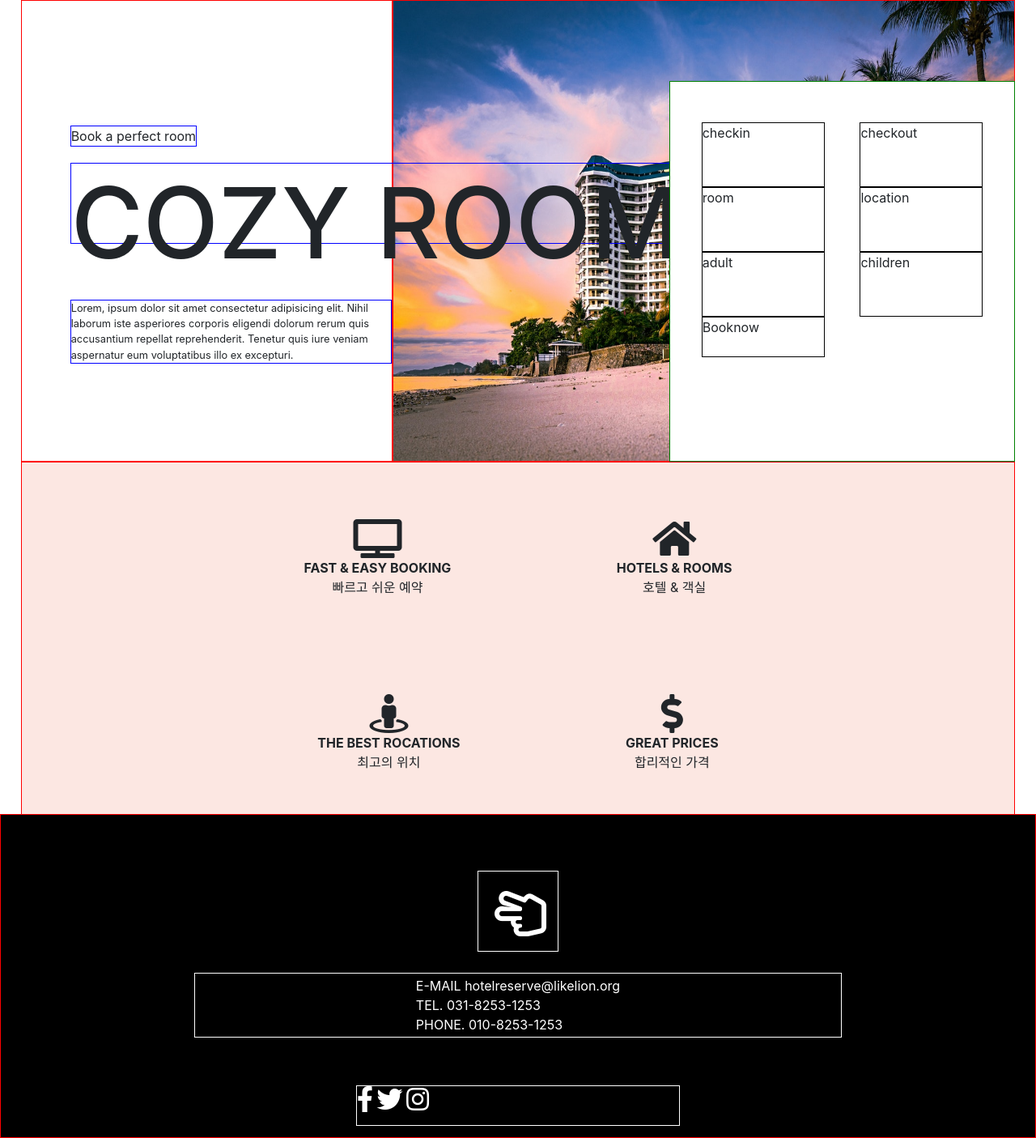
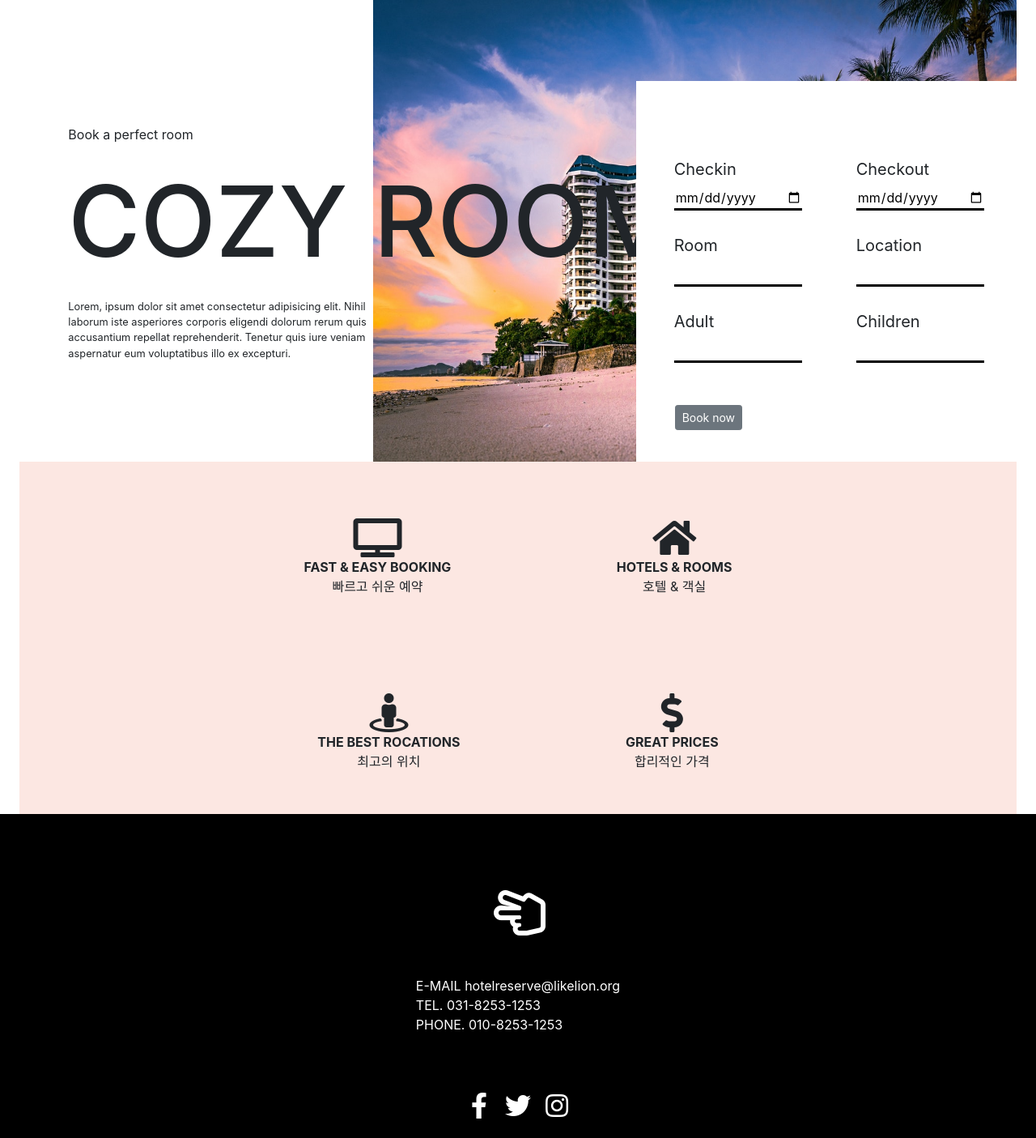
Before and after one commit to Beans9605/hotel_reservation, a Django app: page / in a window 1280 px wide. Shown: the part 56-1461 px from the top of the page at 81% size. Run offline with Django 3.2, Linux system fonts and the light colour scheme; some libraries are stand-ins or nearby versions.

Commit message:
complete home template

```diff
--- a/hotel_reservation/main/static/css/home.css
+++ b/hotel_reservation/main/static/css/home.css
@@ -15,21 +15,21 @@
     grid-row: 1;
 }
 .slide_textBox {
-    border: 1px solid red;
+
     grid-column: 2 / 3 ;
     grid-row: 2 / 4;
     position: relative;
     overflow: visible;
 }
 .top_comment {
-    border: 1px solid blue;
+
     position: absolute;
     left: 60px;
     top: 154px;
 
 }
 .main_comment {
-    border: 1px solid blue;
+
     position: absolute;
     max-height: 100px;
     left: 60px;
@@ -39,14 +39,14 @@
     white-space: nowrap;
 }
 .textBox {
-    border: 1px solid blue;
+
     position: absolute;
     left: 60px;
     top: 369px;
     font-size: 80%;
 }
 .img_box {
-    border: 1px solid red;
+
     grid-column: 3 / 5 ;
     grid-row: 2 / 4;
     position: relative;
@@ -62,61 +62,93 @@
 }
 
 .date_checkBox {
-    border: 1px solid green;
+    min-width: 470px;
     grid-column: 4  ;
     grid-row: 3 / 4;
     background-color: white;
     z-index: 1;
+    position: relative;
+
+    /* grid
     display: grid;
     grid-template-columns: 20fr 230fr 230fr 20fr;
     grid-template-rows: 50px 80px 80px 80px 50px 50px;
     align-items: center;
     justify-items: center;
+    */
 }
 .date_box {
+    position: absolute;
     max-width: 152px;
     min-width: 152px;
     max-height: 80px;
     min-height: 80px;
-    border: 1px solid black;
     text-align: left;
 
 }
+.date_box p {
+    font-size: 20px;
+    margin-bottom: 7px;
+}
+.date_box input {
+    border: none;
+    border-bottom: 3px solid black;
+    width: 158px;
+    margin: 0px;
+}
+
+
 #checkin {
     grid-column: 2 ;
     grid-row: 2 ;
+    top: 20%;
+    left: 10%;
 }
+
 #checkout {
     grid-column: 3;
     grid-row: 2;
+    top: 20%;
+    right: 46px;
 }
+
 #room {
     grid-column: 2;
     grid-row: 3;
+    top: 40%;
+    left: 10%;
+
 }
 #location {
     grid-column: 3;
     grid-row: 3;
+    top: 40%;
+    right: 46px;;
 }
 #adult {
     grid-column: 2;
     grid-row: 4;
+    top: 60%;
+    left: 10%;
 }
 #children {
     grid-column: 3;
     grid-row: 4;
+    top: 60%;
+    right: 46px;
 }
 #bookNow {
-    max-width: 152px;
-    min-width: 152px;
-    max-height: 50px;
-    min-height: 50px;
-    grid-column: 2;
-    grid-row: 5;
+   width: 152px;
+   height: 50px;
+   top: 85%;
+   left: 10%;
 }
+.btn-sm {
+    margin-left: 1px;
 
+}
 .imformation {
-    border: 1px solid red;
+
     grid-column: 2 / 5 ;
     grid-row: 4;
 }
@@ -144,7 +176,7 @@
 }
 
 .footer {
-    border: 1px solid red;
+
     grid-column: 1 / -1 ;
     grid-row: 5;
     background-color: black;
@@ -155,7 +187,7 @@
 
 .footer_logo {
     position: absolute;
-    border: 1px solid white;
+
     width: 100px;
     height: 100px;
     top: 30%;
@@ -169,7 +201,7 @@
     display: flex;
     flex-grow: 1;
     position: relative;
-    border: 1px solid white;
+
     width: 800px;
     height: 80px;
     top: 59%;
@@ -186,7 +218,7 @@
 
 .sns_box {
     position: relative;
-    border: 1px solid white;
+
     width: 400px;
     height: 50px;
     top: 70%;
@@ -194,9 +226,25 @@
     transform: translate(-50%, -50%);
 }
 
-.sns_box2 {
+
+.facebook {
+    color: white;
     position: absolute;
     top: 50%;
-    left: 60%;
+    left: 38%;
     transform: translate(-50%,-50%);
 }
+.twitter {
+    color: white;
+    position: absolute;
+    top: 50%;
+    left: 50%;
+    transform: translate(-50%,-50%);
+}
+.instagram {
+    color: white;
+    position: absolute;
+    top: 50%;
+    left: 62%;
+    transform: translate(-50%,-50%);
+}
--- a/hotel_reservation/main/templates/main/home.html
+++ b/hotel_reservation/main/templates/main/home.html
@@ -67,27 +67,32 @@
                   </div>-->
             </div>
             <div class="date_checkBox">
-                <span id="checkin" class = "date_box">checkin
-
-
+                <span id="checkin" class = "date_box">
+                    <p>Checkin</p>
+                    <input type="date">
                 </span>
-                <span id="checkout" class = "date_box">checkout
-
+                <span id="checkout" class = "date_box">
+                    <p>Checkout</p>
+                    <input type="date">
                 </span>
-                <span id="room" class = "date_box">room
-
+                <span id="room" class = "date_box">
+                    <p>Room</p>
+                    <input type="text">
                 </span>
-                <span id="location" class = "date_box">location
-
+                <span id="location" class = "date_box">
+                    <p>Location</p>
+                    <input type="text">
                 </span>
-                <span id="adult" class = "date_box">adult
-
+                <span id="adult" class = "date_box">
+                    <p>Adult</p>
+                    <input type="number">
                 </span>
-                <span id="children" class = "date_box">children
-
+                <span id="children" class = "date_box">
+                    <p>Children</p>
+                    <input type="number">
                 </span>
-                <span id="bookNow" class="date_box">Booknow
-
+                <span id="bookNow" class="date_box">
+                    <button type="button" class="btn btn-secondary btn-sm">Book now</button>
                 </span>
             </div>
             <div class="imformation">
@@ -112,11 +117,11 @@
                 </div>
                 </div>
                 <div class="sns_box">
-                    <div id="sns_box2">
-                    <i class="fab fa-facebook-f fa-2x"></i>
-                    <i class="fab fa-twitter fa-2x"></i>
-                    <i class="fab fa-instagram fa-2x"></i>
-                    </div>
+
+                    <a href="#" class="facebook"><i class="fab fa-facebook-f fa-2x"></i></a>
+                    <a href="#" class="twitter"><i class="fab fa-twitter fa-2x"></i></a>
+                    <a href="#" class="instagram"><i class="fab fa-instagram fa-2x"></i></a>
+
                 </div>
             </div>
         </div>
```
